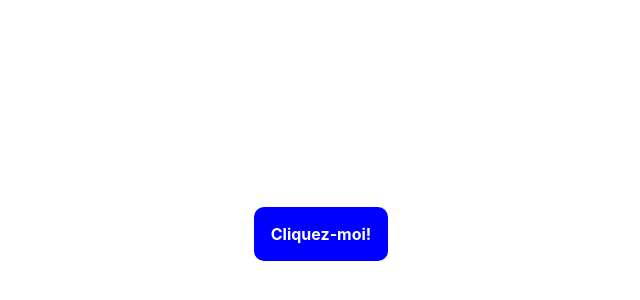
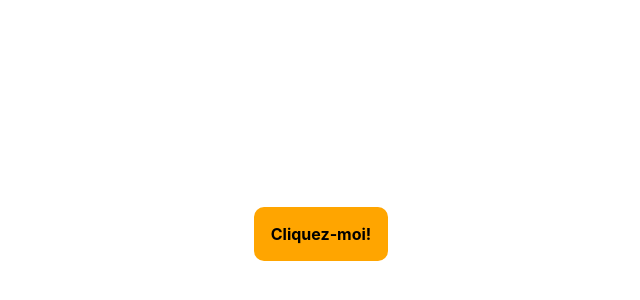
Before and after one commit to DianeBinsztok/Vite-example-app, a React (Vite) app: page / in a window 1280 px wide. Shown: the part 166-466 px from the top of the page, without its empty margins (319-959 px from the left). Built offline with nearby package versions, Linux system fonts and the light colour scheme.

Commit message:
Optional props 6: define authorized values

```diff
--- a/src/App.tsx
+++ b/src/App.tsx
@@ -4,7 +4,8 @@ import Button from './components/Button';
 function App() {
 
   return (
-    <Button>
+  /*Si la valeur de la prop color ne figure pas parmi les choix définis dans Button, la prop prendra sa valeur pas défaut ("normal")*/
+    <Button color="warning">
       Cliquez-moi!
     </Button>
   )
--- a/src/components/Button.tsx
+++ b/src/components/Button.tsx
@@ -1,13 +1,13 @@
 import "../styles/buttons.css";
 
+/*J'impose un jeu de valeurs prédéfinies à la prop color*/
 interface Props{
-    children:string
-    /*Avec le ? je rends la prop color optionnelle*/
-    color?:string;
+    children:string;
+    color:string | "normal" | "warning" | "delete";
 }
 
 /*La prop color aura la valeur "normal" par défaut si elle n'est pas réaffectée dans le composant parent*/
-function Button({children, color="normal"}:Props){
+function Button({children, color}:Props){
 
     return(
         <button className={"btn btn-"+color}>
```
